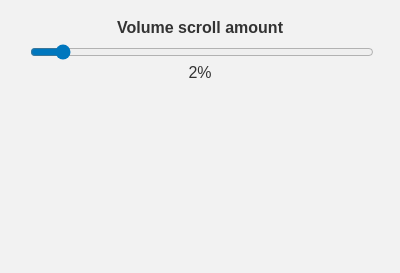
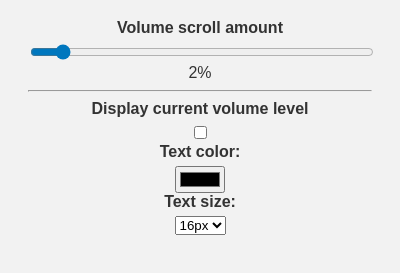
Before and after one commit to FrodeMog/VolumeScrollAnywhere, a browser extension: page popup.html in a window 400 px wide. Shown: the part 61-334 px from the top of the page. Drawn offline with Linux system fonts and the light colour scheme.

Commit message:
Settings for volume level display

```diff
--- a/popup.html
+++ b/popup.html
@@ -1,19 +1,45 @@
 <!doctype html>
 <html lang="en">
+
 <head>
     <meta charset="utf-8" />
     <title>Volume Scroll Anywhere</title>
     <link rel="stylesheet" href="styles.css">
 </head>
+
 <body>
     <h1>Volume Scroll Anywhere</h1>
     <form>
         <div style="text-align:center;">
             <label for="increment">Volume scroll amount</label>
-        <input type="range" id="increment" name="increment" min="0.001" max="0.25" step="0.001" value="0.02" oninput="updateSliderValue(this.value)">
+            <input type="range" id="increment" name="increment" min="0.001" max="0.25" step="0.001" value="0.02"
+                oninput="updateSliderValue(this.value)">
             <span id="sliderValue">2%</span>
+        </div>
+        <hr> <!-- New section starts here -->
+        <div style="text-align:center;">
+            <label for="displayVolume">Display current volume level</label>
+            <input type="checkbox" id="displayVolume" name="displayVolume" onchange="updateDisplayVolume(this.checked)">
+        </div>
+        <div style="text-align:center;">
+            <label for="textColor">Text color:</label>
+            <input type="color" id="textColor" name="textColor" onchange="updateTextColor(this.value)">
+            <label for="textSize">Text size:</label>
+            <select id="textSize" name="textSize" onchange="updateTextSize(this.value)">
+                <option value="10px">10px</option>
+                <option value="12px">12px</option>
+                <option value="14px">14px</option>
+                <option value="16px" selected>16px</option>
+                <option value="18px">18px</option>
+                <option value="20px">20px</option>
+                <option value="24px">24px</option>
+                <option value="28px">28px</option>
+                <option value="30px">30px</option>
+            </select>
+        </div>
         </div>
     </form>
     <script src="popup.js"></script>
 </body>
+
 </html>
```
Lines whose indentation alone changed are shown as unchanged.
